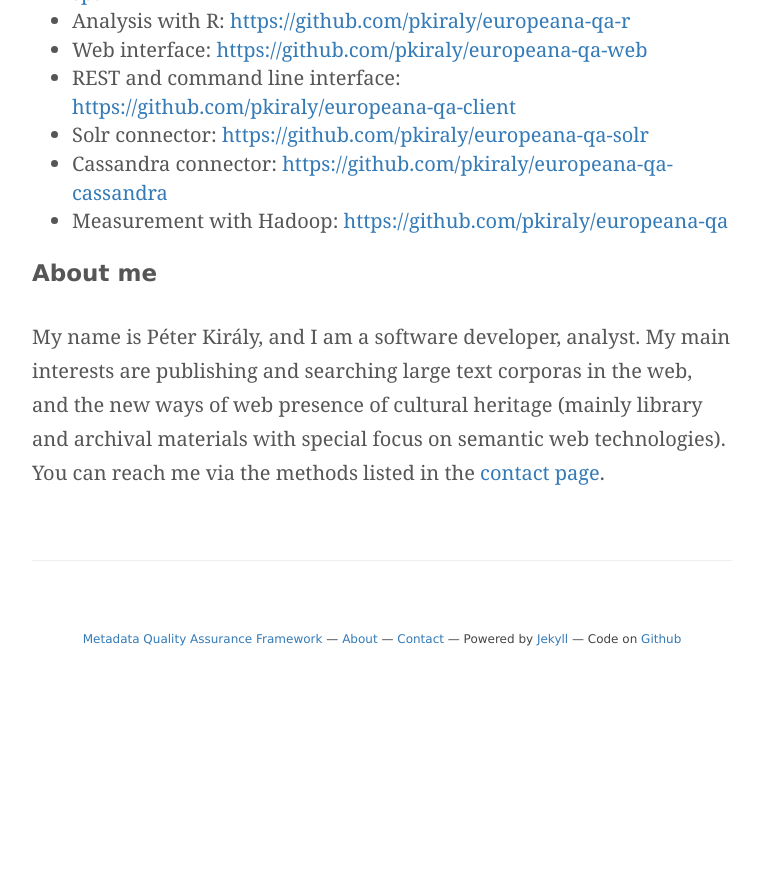
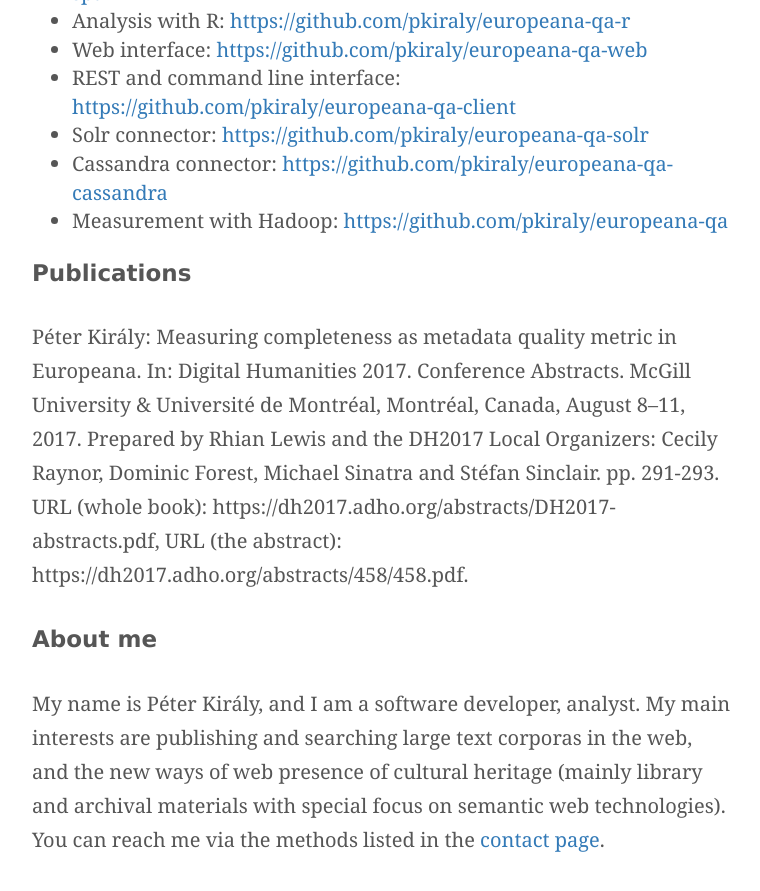
Before and after one commit to pkiraly/pkiraly.github.io, a Jekyll site: the page built from about.md, in a window 1280 px wide and 900 px high, scrolled down 1481 px. Shown: the top 891 px of the window, without its empty margins (258-1018 px from the left). Built offline with Jekyll 4.4.1, drawn with Linux system fonts in a browser that asks for light colours; nearby versions of some CDN libraries; some web fonts are replaced; comment, search, counter and statistics services are not loaded; before the commit the page ends 2159 px from its top, so only the background shows below that.

Commit message:
Update about.md

```diff
--- a/about.md
+++ b/about.md
@@ -29,5 +29,9 @@
 * Cassandra connector: [https://github.com/pkiraly/europeana-qa-cassandra](https://github.com/pkiraly/europeana-qa-cassandra)
 * Measurement with Hadoop: [https://github.com/pkiraly/europeana-qa](https://github.com/pkiraly/europeana-qa)
 
+## Publications
+
+Péter Király: Measuring completeness as metadata quality metric in Europeana. In: Digital Humanities 2017. Conference Abstracts. McGill University & Université de Montréal, Montréal, Canada, August 8–11, 2017. Prepared by Rhian Lewis and the DH2017 Local Organizers: Cecily Raynor, Dominic Forest, Michael Sinatra and Stéfan Sinclair. pp. 291-293. URL (whole book): https://dh2017.adho.org/abstracts/DH2017-abstracts.pdf, URL (the abstract): https://dh2017.adho.org/abstracts/458/458.pdf.
+
 ## About me
 My name is Péter Király, and I am a software developer, analyst. My main interests are publishing and searching large text corporas in the web, and the new ways of web presence of cultural heritage (mainly library and archival materials with special focus on semantic web technologies). You can reach me via the methods listed in the [contact page](/contact).
```
